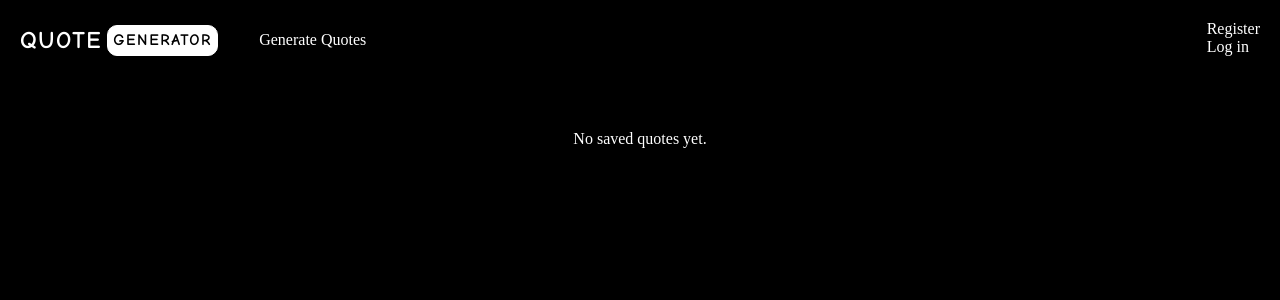
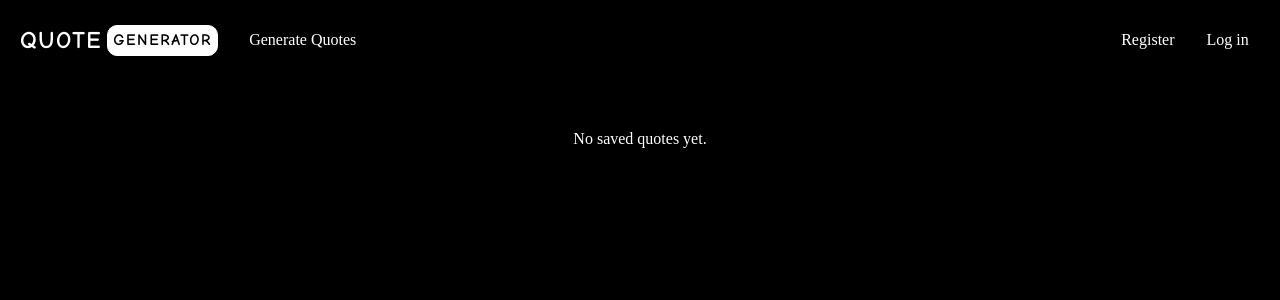
Before and after one commit to dthilieu/cs50-final-project, a Flask app: page /saved-quotes in a window 1280 px wide. Shown: the top 300 px of the page. Run offline with Flask 3, Linux system fonts and the light colour scheme; some libraries are stand-ins or nearby versions.

Commit message:
Add css to right section nav

```diff
--- a/static/css/general.css
+++ b/static/css/general.css
@@ -21,6 +21,7 @@
 nav {
     display: flex;
     justify-content: space-between;
+    align-items: center;
 
     padding: 20px;
     font-size: 16px;
@@ -44,7 +45,7 @@
     display: flex;
     align-items: center;
 
-    margin-right: 30px;
+    margin-right: 20px;
   }
 
   /* Main title styling */
@@ -92,6 +93,12 @@
   box-shadow: 0px 0px 30px var(--White-Smoke);
 }
 
+.right-section {
+  display: flex;
+  width: 150px;
+  justify-content: space-between;
+}
+
 .container {
     display: flex;
     justify-content: center;
--- a/templates/layout.html
+++ b/templates/layout.html
@@ -38,8 +38,8 @@
                     <div>Saved Quotes</div>
                     <div>Log out</div>
                 {% else %}
-                    <div>Register</div>
-                    <div>Log in</div>
+                    <div class="navigate-btn">Register</div>
+                    <div class="navigate-btn">Log in</div>
                 {% endif %}
             </div>
         </nav>
```
